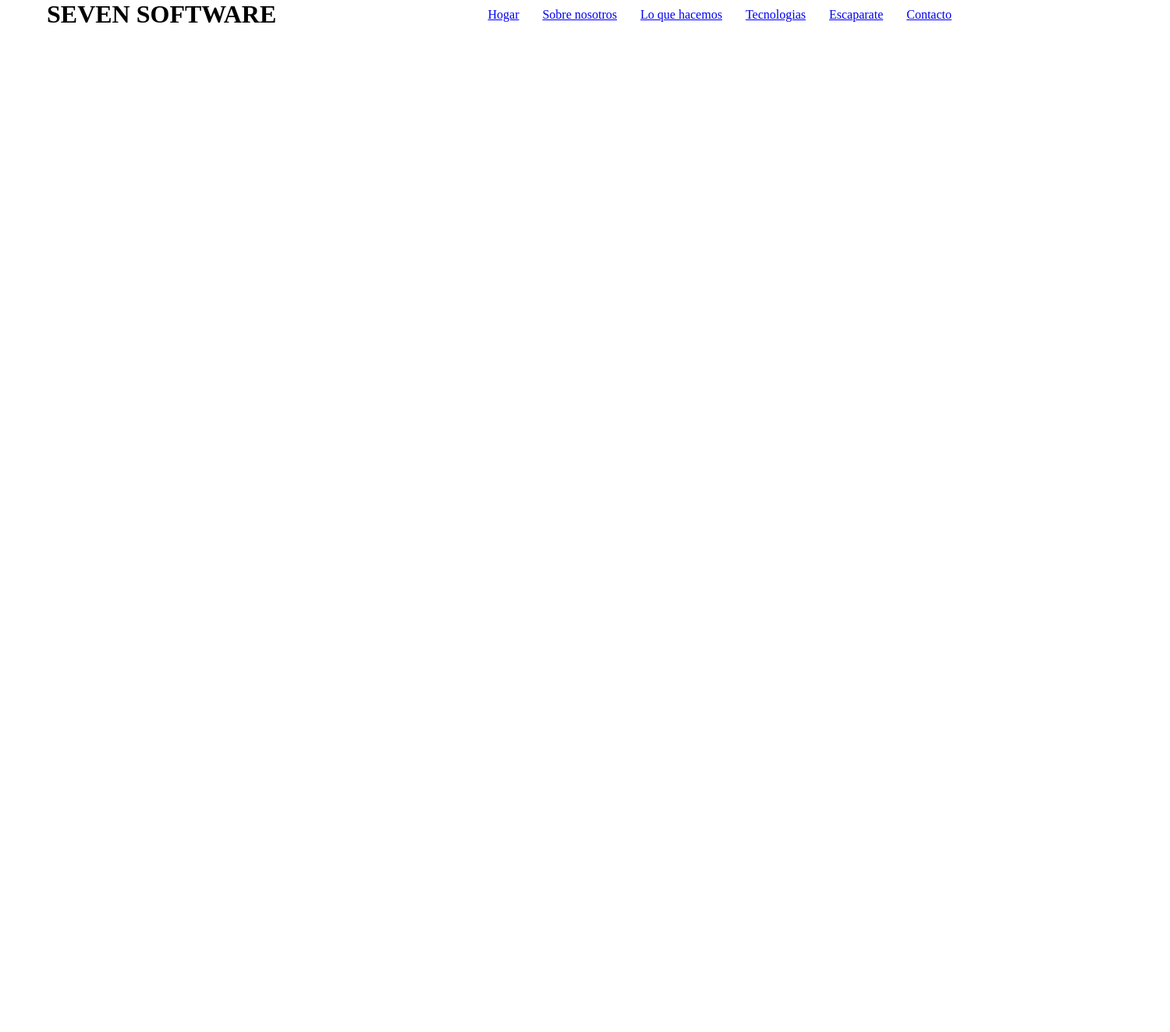
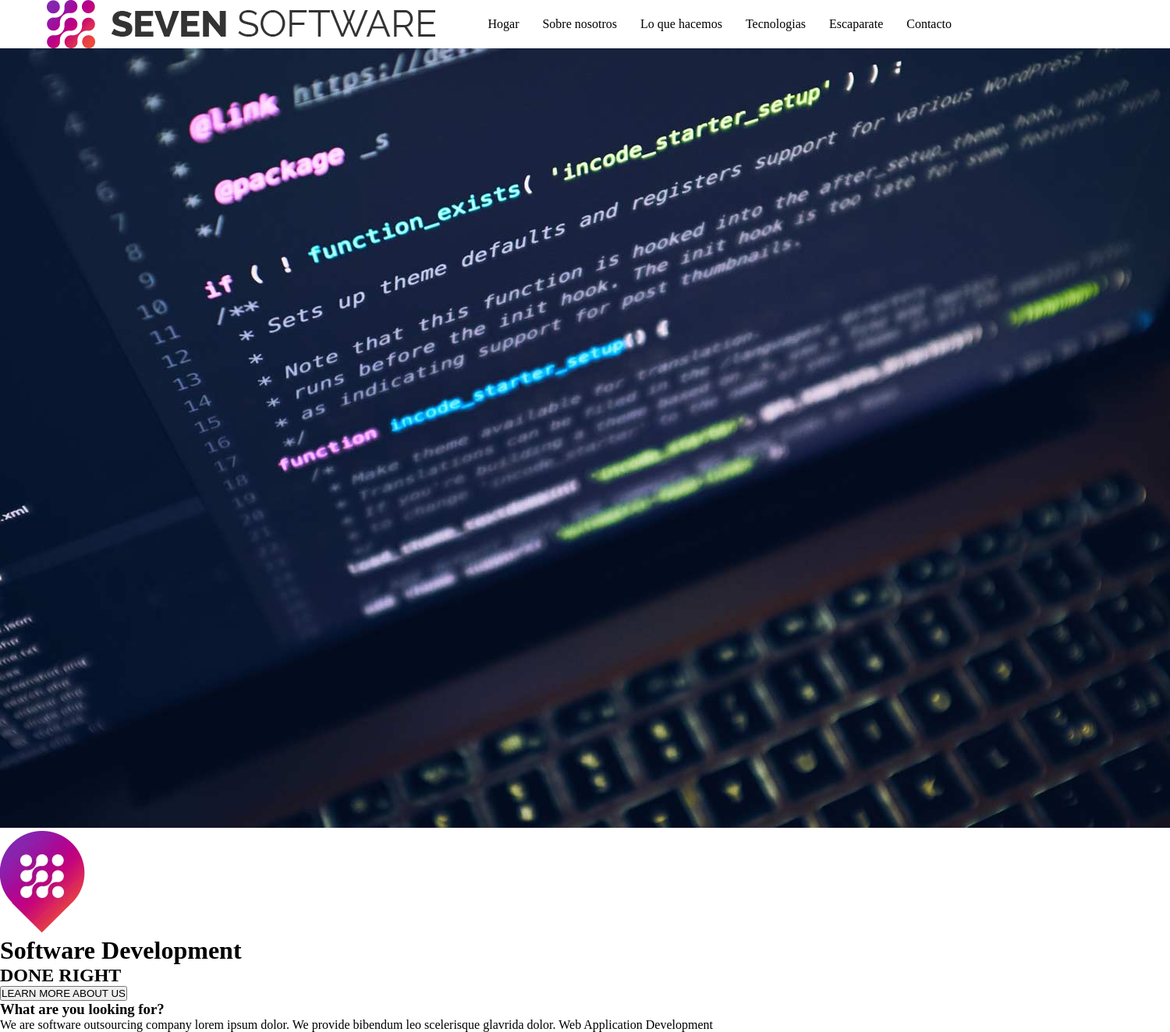
Before and after one commit to ricardo-aponte/ProyectoWeb-13, a plain HTML site: page index.html in a window 1280 px wide. Shown: the whole page at 78% size, 1500 px wide, since content can reach past the window. Before the commit the page ends 800 px from the top, so only its background shows below. Drawn offline with Linux system fonts and the light colour scheme.

Commit message:
agrego imagenes y html

```diff
--- a/index.html
+++ b/index.html
@@ -8,7 +8,7 @@
 </head>
 <body>
     <div class="container">
-    <h1>SEVEN SOFTWARE</h1>
+    <img src="imagenes/s-soft-lg-sm-hd.webp" alt="logo de s-soft" class="logo">
     <nav>
         <ul>
             <li><a href="#">Hogar</a></li>
@@ -20,5 +20,19 @@
         </ul>
     </nav>
     </div>
+
+    <img src="imagenes/trade09.jpg" alt="computadora" class="main-image">
+    <img src="imagenes/slider-trade-logo.webp" alt="programacion" class="main-image">
+    <h1>Software Development</h1>
+    <h2>DONE RIGHT</h2>
+    <button class="btn">LEARN MORE ABOUT US</button>
+
+    <h3>What are you looking for?</h3>
+    <p1>We are software outsourcing company lorem ipsum dolor.
+        We provide bibendum leo scelerisque glavrida dolor.
+    </p1>
+
+    <icon class="fa-solid fa-code"></icon>
+    <p2> Web Application Development</p2>
 </body>
 </html>
--- a/style.css
+++ b/style.css
@@ -32,3 +32,15 @@ nav ul {
     list-style: none;
     gap: 30px;
 }
+
+
+nav a {
+    color: black;
+    text-decoration: none;
+    font-size: 16px;
+    transition: color 0.3s;
+}
+
+nav a:hover {
+    color: #00d4ff;
+}
```
Also changed, not shown: imagenes/s-soft-lg-sm-hd.webp (added), imagenes/slider-trade-logo.webp (added), imagenes/trade06.jpg (added), imagenes/trade09.jpg (added), imagenes/trade10.jpg (added), imagenes/trade19.jpg (added), imagenes/trade22.jpg (added).
